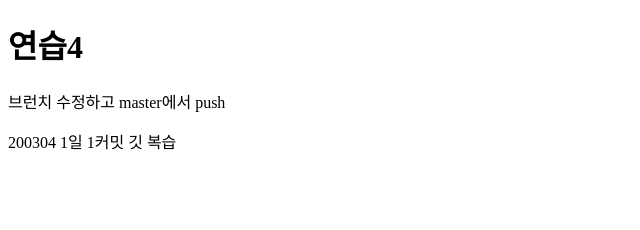
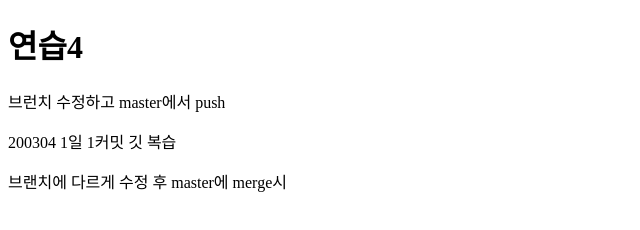
Before and after one commit to H-silver/portfolio_design, a plain HTML site: page index.html in a window 1280 px wide. Shown: the whole page, without its empty margins (0-640 px from the left). Drawn offline with Linux system fonts and the light colour scheme.

Commit message:
master와 다르게 브랜치 수정

```diff
--- a/index.html
+++ b/index.html
@@ -9,5 +9,6 @@
     <h1>연습4</h1>
     <p>브런치 수정하고 master에서 push</p>
     <p>200304 1일 1커밋 깃 복습</p>
+    <p>브랜치에 다르게 수정 후 master에 merge시</p>
 </body>
 </html>
```
